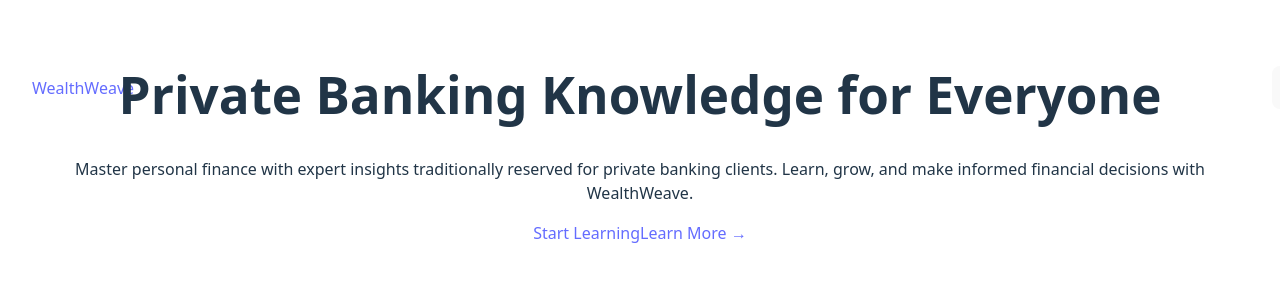
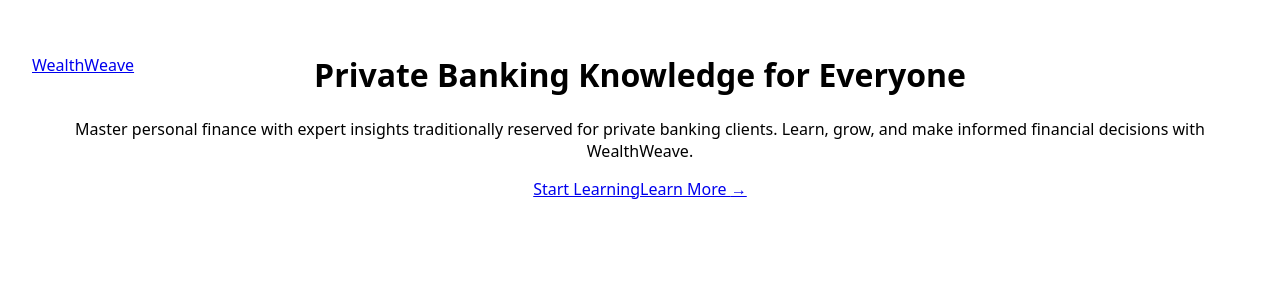
Before and after one commit to nickjackson801/wealth-weave, a React (Vite) app: page / in a window 1280 px wide. Shown: the top 300 px of the page. Built offline with nearby package versions, Linux system fonts and the light colour scheme.

Commit message:
Fix base path and remove conflicting styles

```diff
--- a/src/App.tsx
+++ b/src/App.tsx
@@ -3,6 +3,7 @@
 
 function App() {
   const [isMenuOpen, setIsMenuOpen] = useState(false)
+  const basePath = '/wealth-weave'
 
   return (
     <div className="min-h-screen bg-gradient-to-br from-slate-50 to-slate-100">
@@ -12,26 +13,26 @@
           <div className="flex justify-between items-center h-16">
             {/* Logo */}
             <div className="flex items-center">
-              <a href="/" className="text-2xl font-bold text-indigo-600">
+              <a href={basePath + '/'} className="text-2xl font-bold text-indigo-600">
                 WealthWeave
               </a>
             </div>
 
             {/* Desktop Navigation */}
             <nav className="hidden md:flex space-x-8">
-              <a href="/" className="text-gray-700 hover:text-indigo-600 px-3 py-2 text-sm font-medium">
+              <a href={basePath + '/'} className="text-gray-700 hover:text-indigo-600 px-3 py-2 text-sm font-medium">
                 Home
               </a>
-              <a href="/learn" className="text-gray-700 hover:text-indigo-600 px-3 py-2 text-sm font-medium">
+              <a href={basePath + '/learn'} className="text-gray-700 hover:text-indigo-600 px-3 py-2 text-sm font-medium">
                 Learn
               </a>
-              <a href="/tools" className="text-gray-700 hover:text-indigo-600 px-3 py-2 text-sm font-medium">
+              <a href={basePath + '/tools'} className="text-gray-700 hover:text-indigo-600 px-3 py-2 text-sm font-medium">
                 Financial Tools
               </a>
-              <a href="/resources" className="text-gray-700 hover:text-indigo-600 px-3 py-2 text-sm font-medium">
+              <a href={basePath + '/resources'} className="text-gray-700 hover:text-indigo-600 px-3 py-2 text-sm font-medium">
                 Resources
               </a>
-              <a href="/about" className="text-gray-700 hover:text-indigo-600 px-3 py-2 text-sm font-medium">
+              <a href={basePath + '/about'} className="text-gray-700 hover:text-indigo-600 px-3 py-2 text-sm font-medium">
                 About
               </a>
             </nav>
@@ -65,19 +66,19 @@
           {isMenuOpen && (
             <div className="md:hidden">
               <div className="px-2 pt-2 pb-3 space-y-1 sm:px-3">
-                <a href="/" className="block text-gray-700 hover:text-indigo-600 px-3 py-2 text-base font-medium">
+                <a href={basePath + '/'} className="block text-gray-700 hover:text-indigo-600 px-3 py-2 text-base font-medium">
                   Home
                 </a>
-                <a href="/learn" className="block text-gray-700 hover:text-indigo-600 px-3 py-2 text-base font-medium">
+                <a href={basePath + '/learn'} className="block text-gray-700 hover:text-indigo-600 px-3 py-2 text-base font-medium">
                   Learn
                 </a>
-                <a href="/tools" className="block text-gray-700 hover:text-indigo-600 px-3 py-2 text-base font-medium">
+                <a href={basePath + '/tools'} className="block text-gray-700 hover:text-indigo-600 px-3 py-2 text-base font-medium">
                   Financial Tools
                 </a>
-                <a href="/resources" className="block text-gray-700 hover:text-indigo-600 px-3 py-2 text-base font-medium">
+                <a href={basePath + '/resources'} className="block text-gray-700 hover:text-indigo-600 px-3 py-2 text-base font-medium">
                   Resources
                 </a>
-                <a href="/about" className="block text-gray-700 hover:text-indigo-600 px-3 py-2 text-base font-medium">
+                <a href={basePath + '/about'} className="block text-gray-700 hover:text-indigo-600 px-3 py-2 text-base font-medium">
                   About
                 </a>
               </div>
@@ -100,12 +101,12 @@
               </p>
               <div className="mt-10 flex items-center justify-center gap-x-6">
                 <a
-                  href="/learn"
+                  href={basePath + '/learn'}
                   className="rounded-md bg-indigo-600 px-3.5 py-2.5 text-sm font-semibold text-white shadow-sm hover:bg-indigo-500 focus-visible:outline focus-visible:outline-2 focus-visible:outline-offset-2 focus-visible:outline-indigo-600"
                 >
                   Start Learning
                 </a>
-                <a href="/about" className="text-sm font-semibold leading-6 text-gray-900">
+                <a href={basePath + '/about'} className="text-sm font-semibold leading-6 text-gray-900">
                   Learn More <span aria-hidden="true">→</span>
                 </a>
               </div>
--- a/src/index.css
+++ b/src/index.css
@@ -4,69 +4,12 @@
 
 :root {
   font-family: system-ui, Avenir, Helvetica, Arial, sans-serif;
-  line-height: 1.5;
-  font-weight: 400;
-
-  color-scheme: light dark;
-  color: rgba(255, 255, 255, 0.87);
-  background-color: #242424;
-
-  font-synthesis: none;
   text-rendering: optimizeLegibility;
   -webkit-font-smoothing: antialiased;
   -moz-osx-font-smoothing: grayscale;
 }
 
-a {
-  font-weight: 500;
-  color: #646cff;
-  text-decoration: inherit;
-}
-a:hover {
-  color: #535bf2;
-}
-
 body {
   margin: 0;
-  display: flex;
-  place-items: center;
   min-width: 320px;
-  min-height: 100vh;
 }
-
-h1 {
-  font-size: 3.2em;
-  line-height: 1.1;
-}
-
-button {
-  border-radius: 8px;
-  border: 1px solid transparent;
-  padding: 0.6em 1.2em;
-  font-size: 1em;
-  font-weight: 500;
-  font-family: inherit;
-  background-color: #1a1a1a;
-  cursor: pointer;
-  transition: border-color 0.25s;
-}
-button:hover {
-  border-color: #646cff;
-}
-button:focus,
-button:focus-visible {
-  outline: 4px auto -webkit-focus-ring-color;
-}
-
-@media (prefers-color-scheme: light) {
-  :root {
-    color: #213547;
-    background-color: #ffffff;
-  }
-  a:hover {
-    color: #747bff;
-  }
-  button {
-    background-color: #f9f9f9;
-  }
-}
```
